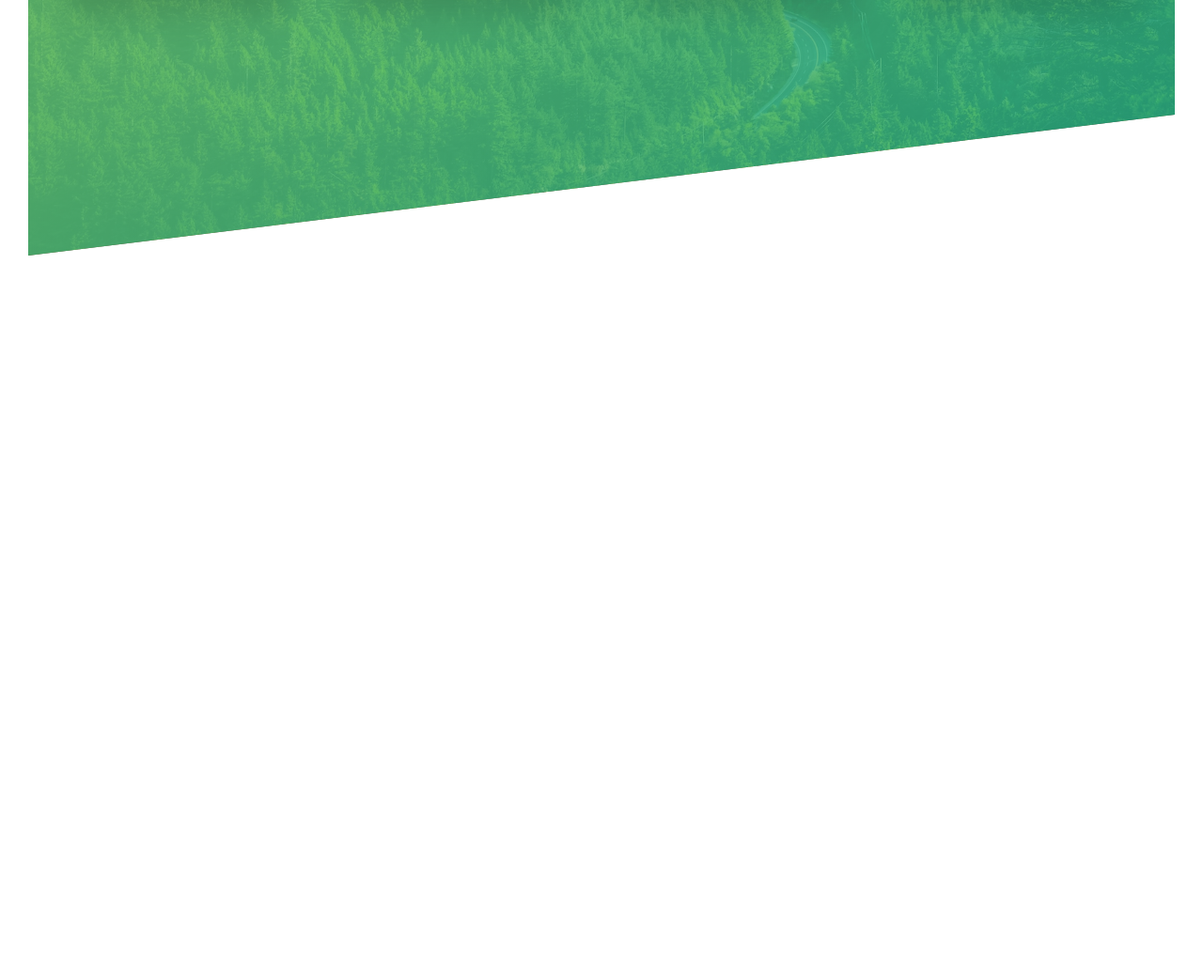
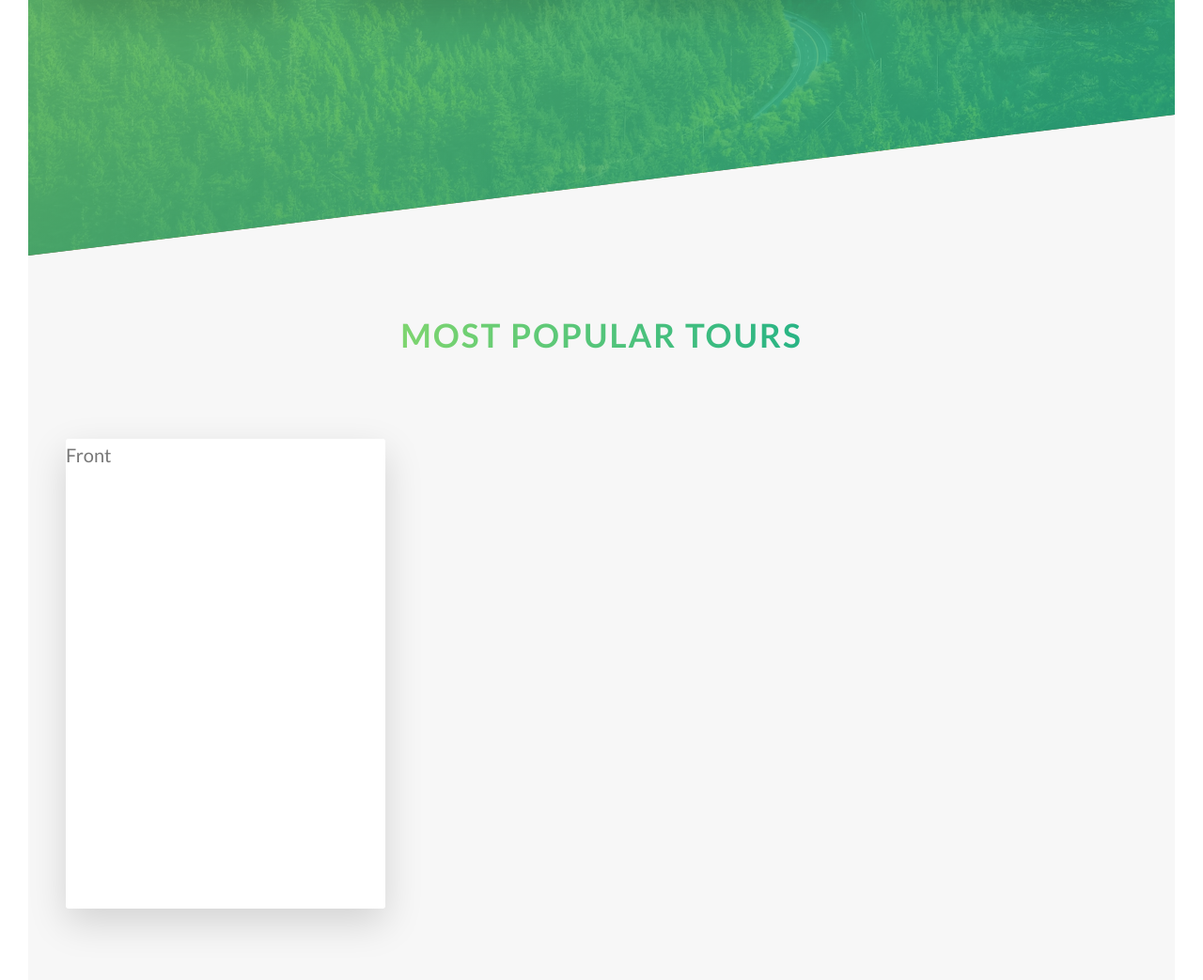
Before and after one commit to Alejandro-Cardozo/the-secret-of-argentina, a website: page index.html in a window 1280 px wide. Shown: the part 1968-3011 px from the top of the page at 94% size. Before the commit the page ends 2240 px from the top, so only its background shows below. Drawn offline with Linux system fonts and the light colour scheme.

Commit message:
Rotating cards for tours section

```diff
--- a/index.html
+++ b/index.html
@@ -136,6 +136,37 @@
           </div>
         </div>
       </section>
+
+      <section class="section-tours">
+        <div class="u-center-text u-margin-bottom-big">
+          <h2 class="heading-secondary">
+            Most popular tours
+          </h2>
+        </div>
+
+        <div class="row">
+          <div class="col-1-of-3">
+            <div class="card">
+              <div class="card__side card__side--front">
+                Front
+              </div>
+              <div class="card__side card__side--back card__side--back-1">
+                Back
+              </div>
+            </div>
+          </div>
+          <div class="col-1-of-3">
+            <div class="card">
+
+            </div>
+          </div>
+          <div class="col-1-of-3">
+            <div class="card">
+
+            </div>
+          </div>
+        </div>
+      </section>
     </main>
 
     <!--
--- a/sass/abstracts/_variables.scss
+++ b/sass/abstracts/_variables.scss
@@ -2,6 +2,12 @@
 $color-primary: #55c57a;
 $color-primary-light: #7ed56f;
 $color-primary-dark: #28b485;
+
+$color-secondary-light: #ffb900;
+$color-secondary-dark: #ff7730;
+
+$color-tertiary-light: #2998ff;
+$color-tertiary-dark: #5643fa;
 
 $color-grey-light-1: #f7f7f7;
 
--- /dev/null
+++ b/sass/components/_card.scss
@@ -0,0 +1,44 @@
+.card {
+  perspective: 150rem;
+  -moz-perspective: 150rem;
+  position: relative;
+  height: 50rem;
+
+  &__side {
+    background-color: #fff;
+    font-size: 2rem;
+    height: 50rem;
+    transition: all 0.8s ease;
+    position: absolute;
+    top: 0;
+    left: 0;
+    width: 100%;
+    backface-visibility: hidden;
+    border-radius: 0.3rem;
+    box-shadow: 0 1.5rem 4rem rgba($color-black, 0.15);
+
+    &--front {
+      background-color: $color-white;
+    }
+
+    &--back {
+      transform: rotateY(180deg);
+
+      &-1 {
+        background-image: linear-gradient(
+          to right bottom,
+          $color-secondary-light,
+          $color-secondary-dark
+        );
+      }
+    }
+  }
+
+  &:hover &__side--front {
+    transform: rotateY(180deg);
+  }
+
+  &:hover &__side--back {
+    transform: rotateY(0);
+  }
+}
--- a/sass/main.scss
+++ b/sass/main.scss
@@ -15,3 +15,4 @@
 @import 'components/button';
 @import 'components/composition';
 @import 'components/feature-box';
+@import 'components/card';
--- a/sass/pages/_home.scss
+++ b/sass/pages/_home.scss
@@ -21,3 +21,9 @@
     transform: skewY(7deg);
   }
 }
+
+.section-tours {
+  background-color: $color-grey-light-1;
+  padding: 25rem 0 50rem 0;
+  margin-top: -12rem;
+}
```
Also changed, not shown: css/style.css.
